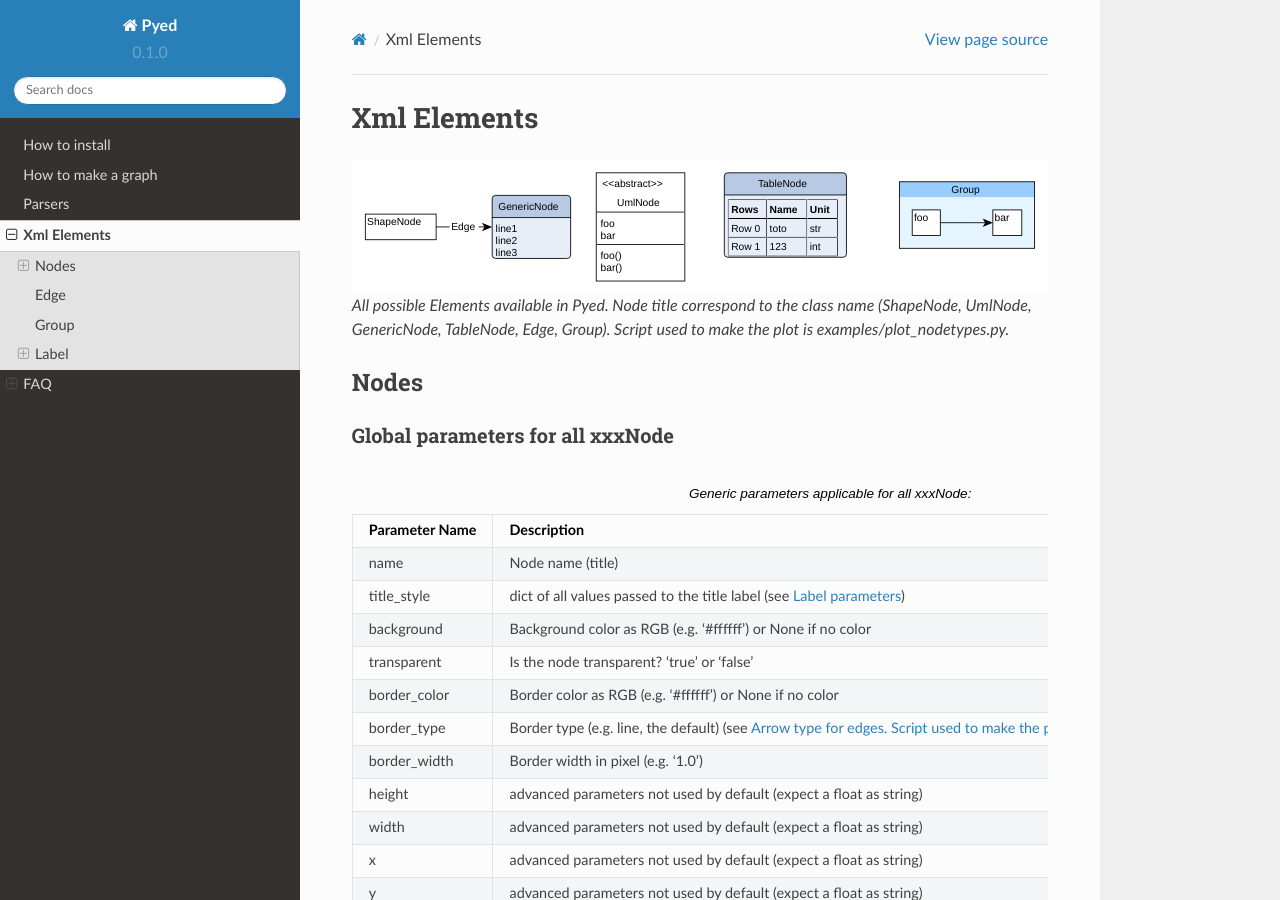
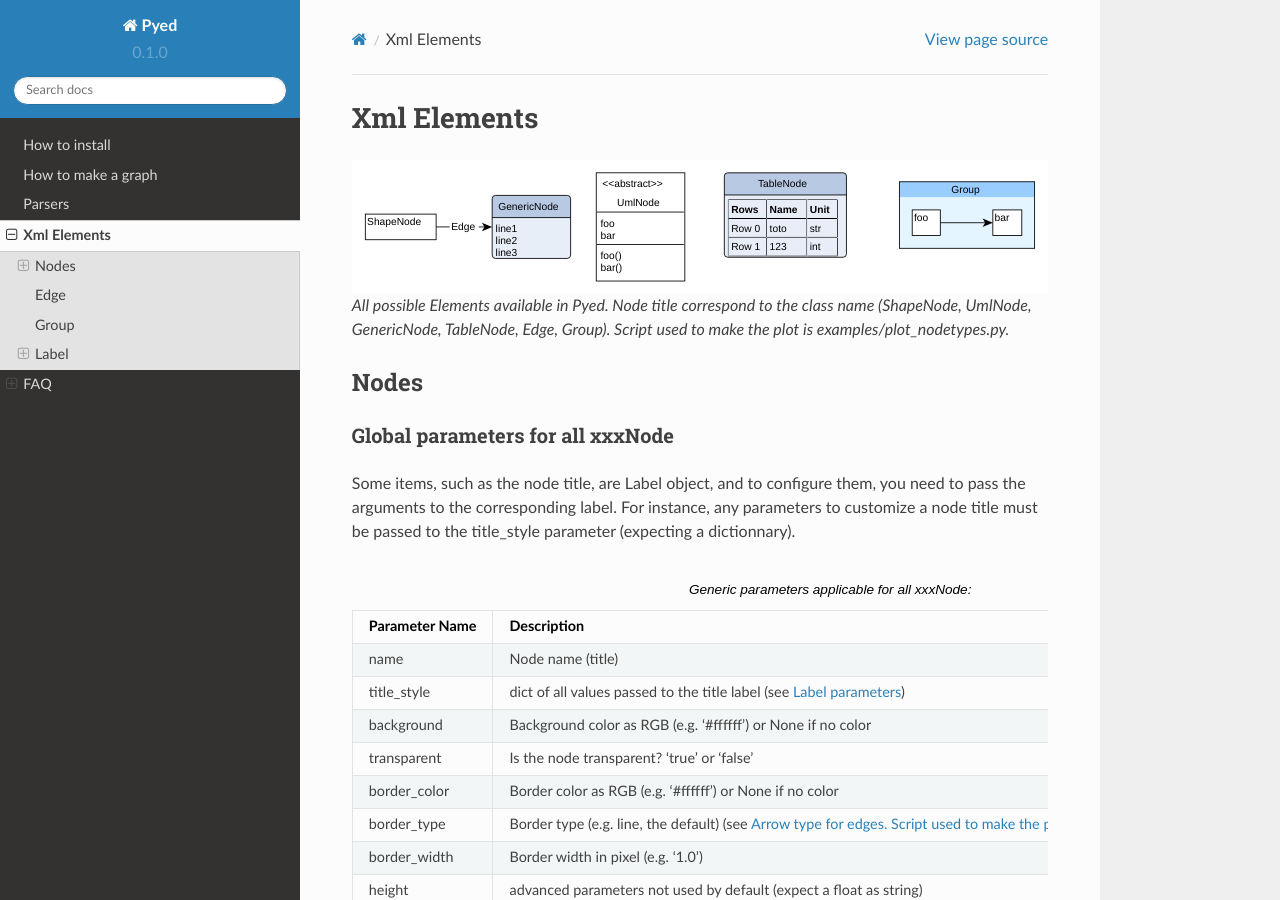
Before and after one commit to ccossou/Pyed, a Sphinx documentation site: the page built from docs/source/sub-package.rst, in a window 1280 px wide and 900 px high. Built offline with Sphinx 7.4.7 and the Read the Docs theme 2.0.0, drawn with Linux system fonts in a browser that asks for light colours.

Commit message:
Minor doc change

```diff
--- a/docs/source/sub-package.rst
+++ b/docs/source/sub-package.rst
@@ -10,6 +10,8 @@ Nodes
 .. _Node:
 Global parameters for all xxxNode
 ~~~~~~~~~~~~~~~~~~~~~~
+
+Some items, such as the node title, are Label object, and to configure them, you need to pass the arguments to the corresponding label. For instance, any parameters to customize a node title must be passed to the title_style parameter (expecting a dictionnary).
 
 .. _node_parameters:
 .. list-table:: Generic parameters applicable for all xxxNode:
```
